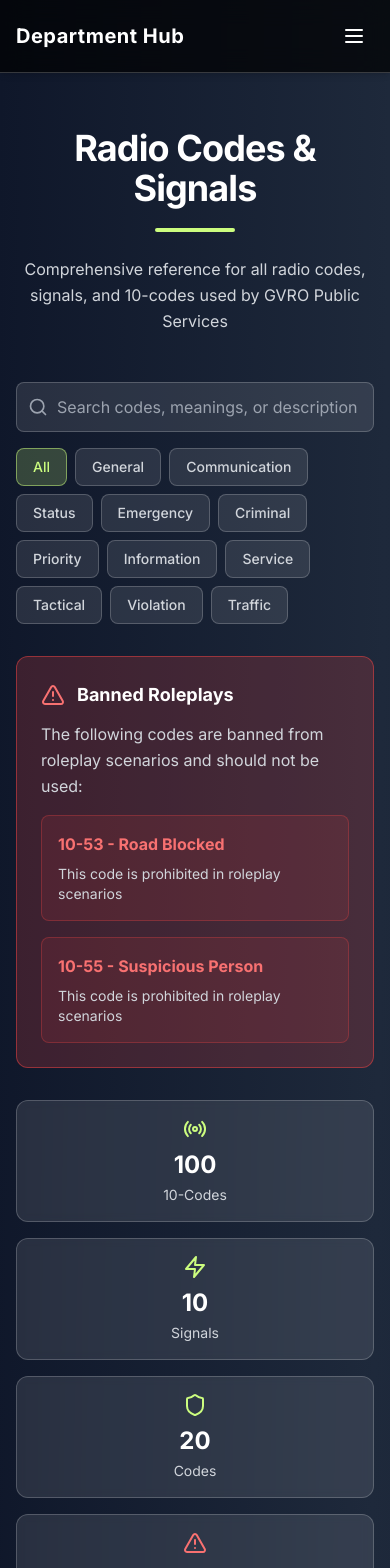
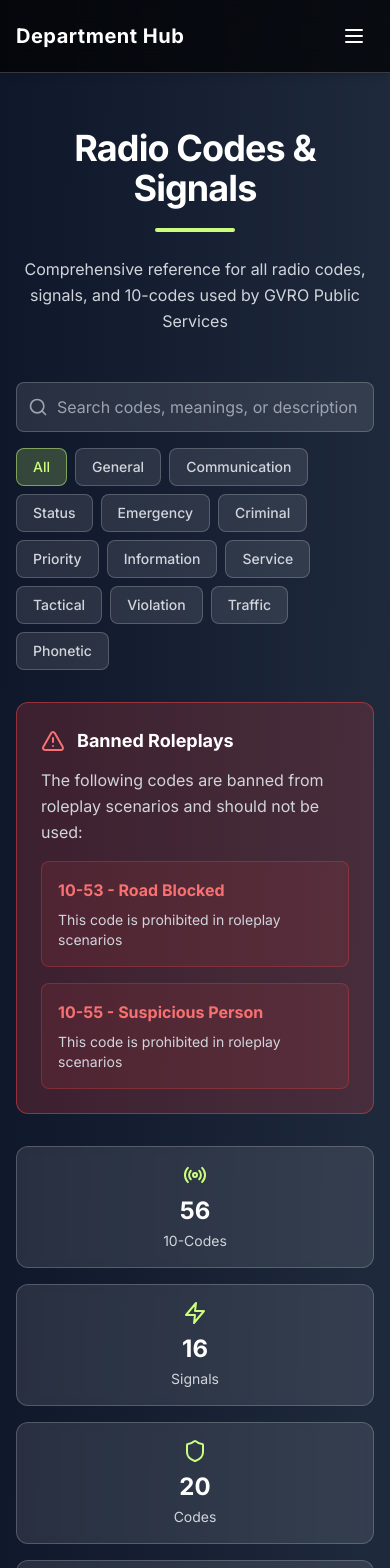
Before and after one commit to briancodm123/GVRO-P-S-Website, a Next.js app: page /radio-codes in a window 390 px wide. Shown: the top 1568 px of the page. Built offline with nearby package versions, Linux system fonts and the light colour scheme.

Commit message:
Update radio codes to match reference - add NATO phonetic alphabet, update 10-codes and signals to exact specifications, maintain banned roleplays (10-53, 10-55)

```diff
--- a/app/radio-codes/page.tsx
+++ b/app/radio-codes/page.tsx
@@ -9,119 +9,81 @@ export default function RadioCodesPage() {
   const [copiedCode, setCopiedCode] = useState<string | null>(null)
 
   const tenCodes = [
-    { code: '10-0', meaning: 'Use Caution', category: 'General', description: 'Exercise caution in current situation' },
-    { code: '10-1', meaning: 'Unable to Copy', category: 'Communication', description: 'Unable to receive or understand transmission' },
-    { code: '10-2', meaning: 'Signal Good', category: 'Communication', description: 'Signal strength is good' },
+    { code: '10-1', meaning: 'Frequency Change', category: 'Communication', description: 'Change radio frequency' },
     { code: '10-3', meaning: 'Stop Transmitting', category: 'Communication', description: 'Stop transmitting immediately' },
-    { code: '10-4', meaning: 'Acknowledged', category: 'Communication', description: 'Message received and understood' },
-    { code: '10-5', meaning: 'Relay', category: 'Communication', description: 'Relay message to another unit' },
+    { code: '10-4', meaning: 'Affirmative', category: 'Communication', description: 'Yes, understood, or OK' },
+    { code: '10-5', meaning: 'Meal Break', category: 'Status', description: 'Officer on meal break' },
     { code: '10-6', meaning: 'Busy', category: 'Status', description: 'Unit is busy, stand by' },
     { code: '10-7', meaning: 'Out of Service', category: 'Status', description: 'Unit is out of service' },
     { code: '10-8', meaning: 'In Service', category: 'Status', description: 'Unit is in service and available' },
     { code: '10-9', meaning: 'Repeat', category: 'Communication', description: 'Repeat last transmission' },
-    { code: '10-10', meaning: 'Fight in Progress', category: 'Emergency', description: 'Physical altercation occurring' },
-    { code: '10-11', meaning: 'Dog Case', category: 'General', description: 'Animal-related incident' },
-    { code: '10-12', meaning: 'Stand By', category: 'Status', description: 'Stand by for further instructions' },
-    { code: '10-13', meaning: 'Weather/Road Report', category: 'Information', description: 'Request weather or road conditions' },
-    { code: '10-14', meaning: 'Prowler Report', category: 'Criminal', description: 'Suspicious person on property' },
-    { code: '10-15', meaning: 'Civil Disturbance', category: 'Emergency', description: 'Large group causing disturbance' },
-    { code: '10-16', meaning: 'Domestic Problem', category: 'Emergency', description: 'Domestic violence or dispute' },
-    { code: '10-17', meaning: 'Meet Complainant', category: 'General', description: 'Meet with person filing complaint' },
-    { code: '10-18', meaning: 'Quickly', category: 'Priority', description: 'Respond with urgency' },
-    { code: '10-19', meaning: 'Return to Station', category: 'Status', description: 'Return to headquarters' },
+    { code: '10-10', meaning: 'Scene Ongoing', category: 'Status', description: 'Scene is still active' },
+    { code: '10-11', meaning: 'Traffic Stop', category: 'Traffic', description: 'Conducting traffic stop' },
+    { code: '10-12', meaning: 'Escort in Progress', category: 'Service', description: 'Providing escort service' },
+    { code: '10-13', meaning: 'Disregard', category: 'Communication', description: 'Cancel previous message' },
+    { code: '10-14', meaning: 'Welfare Check', category: 'Service', description: 'Check on person\'s welfare' },
+    { code: '10-15', meaning: 'Meet at Location', category: 'General', description: 'Meet at specified location' },
+    { code: '10-16', meaning: 'Estimated Time of Arrival', category: 'Information', description: 'What is your ETA?' },
+    { code: '10-17', meaning: 'Suspect Armed', category: 'Emergency', description: 'Subject is armed' },
     { code: '10-20', meaning: 'Location', category: 'Information', description: 'What is your location?' },
-    { code: '10-21', meaning: 'Call by Phone', category: 'Communication', description: 'Contact by telephone' },
     { code: '10-22', meaning: 'Disregard', category: 'Communication', description: 'Cancel previous message' },
-    { code: '10-23', meaning: 'Arrived at Scene', category: 'Status', description: 'Unit has arrived at location' },
-    { code: '10-24', meaning: 'Assignment Complete', category: 'Status', description: 'Task has been completed' },
-    { code: '10-25', meaning: 'Report to Meet', category: 'General', description: 'Report to meet with someone' },
-    { code: '10-26', meaning: 'Detaining Subject', category: 'Criminal', description: 'Subject is being detained' },
-    { code: '10-27', meaning: 'Drivers License Info', category: 'Information', description: 'Request driver license information' },
-    { code: '10-28', meaning: 'Vehicle Registration', category: 'Information', description: 'Request vehicle registration info' },
-    { code: '10-29', meaning: 'Check for Wanted', category: 'Criminal', description: 'Check if subject is wanted' },
-    { code: '10-30', meaning: 'Unnecessary Use of Radio', category: 'Violation', description: 'Improper radio usage' },
-    { code: '10-31', meaning: 'Crime in Progress', category: 'Criminal', description: 'Criminal activity occurring now' },
-    { code: '10-32', meaning: 'Person with Gun', category: 'Emergency', description: 'Subject armed with firearm' },
-    { code: '10-33', meaning: 'Emergency Traffic Only', category: 'Emergency', description: 'All units clear radio for emergency' },
-    { code: '10-34', meaning: 'Riot', category: 'Emergency', description: 'Large-scale civil disturbance' },
-    { code: '10-35', meaning: 'Major Crime Alert', category: 'Criminal', description: 'Serious criminal activity reported' },
-    { code: '10-36', meaning: 'Correct Time', category: 'Information', description: 'What is the correct time?' },
-    { code: '10-37', meaning: 'Suspicious Vehicle', category: 'Criminal', description: 'Vehicle behaving suspiciously' },
-    { code: '10-38', meaning: 'Stopping Suspicious Vehicle', category: 'Criminal', description: 'Stopping vehicle for investigation' },
-    { code: '10-39', meaning: 'Urgent', category: 'Priority', description: 'Urgent response required' },
-    { code: '10-40', meaning: 'Silent Run', category: 'Tactical', description: 'No lights or sirens' },
+    { code: '10-23', meaning: 'Arrived on Scene', category: 'Status', description: 'Unit has arrived at location' },
+    { code: '10-24', meaning: 'Not in Use', category: 'Status', description: 'Code not currently used' },
+    { code: '10-25', meaning: 'Domestic Dispute', category: 'Emergency', description: 'Domestic violence or dispute' },
+    { code: '10-26', meaning: 'Estimated Time of Arrival', category: 'Information', description: 'What is your ETA?' },
+    { code: '10-27', meaning: 'Drivers License Check', category: 'Information', description: 'Request driver license information' },
+    { code: '10-28', meaning: 'Vehicle License Plate', category: 'Information', description: 'Request vehicle registration info' },
+    { code: '10-29', meaning: 'NCIC Warrant Check', category: 'Criminal', description: 'Check if subject is wanted' },
+    { code: '10-30', meaning: 'Requesting Service (FD/EMS/DOT)', category: 'Service', description: 'Request fire, EMS, or DOT assistance' },
+    { code: '10-31', meaning: 'Not Wanted, No Warrants', category: 'Criminal', description: 'Subject is clear' },
+    { code: '10-32', meaning: 'Request Backup', category: 'Emergency', description: 'Need additional units' },
     { code: '10-41', meaning: 'Beginning Tour of Duty', category: 'Status', description: 'Starting shift' },
     { code: '10-42', meaning: 'Ending Tour of Duty', category: 'Status', description: 'Ending shift' },
-    { code: '10-43', meaning: 'Information', category: 'General', description: 'Request information' },
-    { code: '10-44', meaning: 'Permission to Leave', category: 'Status', description: 'Request permission to leave area' },
-    { code: '10-45', meaning: 'Animal Carcass', category: 'General', description: 'Dead animal on roadway' },
-    { code: '10-46', meaning: 'Assist Motorist', category: 'Service', description: 'Help stranded motorist' },
-    { code: '10-47', meaning: 'Emergency Road Repair', category: 'Service', description: 'Road needs immediate repair' },
-    { code: '10-48', meaning: 'Traffic Standard Repair', category: 'Service', description: 'Traffic signal needs repair' },
-    { code: '10-49', meaning: 'Traffic Light Out', category: 'Service', description: 'Traffic signal not working' },
-    { code: '10-50', meaning: 'Accident', category: 'Emergency', description: 'Traffic accident' },
-    { code: '10-51', meaning: 'Wrecker Needed', category: 'Service', description: 'Tow truck required' },
-    { code: '10-52', meaning: 'Ambulance Needed', category: 'Emergency', description: 'Medical assistance required' },
-    { code: '10-53', meaning: 'Road Blocked', category: 'Emergency', description: 'Roadway is blocked', banned: true },
-    { code: '10-54', meaning: 'Livestock on Highway', category: 'General', description: 'Animals on roadway' },
-    { code: '10-55', meaning: 'Suspicious Person', category: 'Criminal', description: 'Person acting suspiciously', banned: true },
-    { code: '10-56', meaning: 'Intoxicated Driver', category: 'Criminal', description: 'Driver under influence' },
-    { code: '10-57', meaning: 'Hit and Run', category: 'Criminal', description: 'Vehicle fled accident scene' },
-    { code: '10-58', meaning: 'Direct Traffic', category: 'Service', description: 'Direct traffic flow' },
-    { code: '10-59', meaning: 'Escort', category: 'Service', description: 'Provide escort service' },
-    { code: '10-60', meaning: 'Squad in Vicinity', category: 'Status', description: 'Other unit nearby' },
-    { code: '10-61', meaning: 'Personnel in Area', category: 'Status', description: 'Officers in the area' },
-    { code: '10-62', meaning: 'Reply to Message', category: 'Communication', description: 'Respond to previous message' },
-    { code: '10-63', meaning: 'Prepare to Copy', category: 'Communication', description: 'Ready to receive message' },
-    { code: '10-64', meaning: 'Message for Local Delivery', category: 'Communication', description: 'Message for local area only' },
-    { code: '10-65', meaning: 'Net Message Assignment', category: 'Communication', description: 'Message for network' },
-    { code: '10-66', meaning: 'Message Cancelled', category: 'Communication', description: 'Cancel previous message' },
-    { code: '10-67', meaning: 'Clear for Next Message', category: 'Communication', description: 'Ready for next transmission' },
-    { code: '10-68', meaning: 'Dispatch Message', category: 'Communication', description: 'Message from dispatch' },
-    { code: '10-69', meaning: 'Message Received', category: 'Communication', description: 'Message acknowledged' },
-    { code: '10-70', meaning: 'Fire', category: 'Emergency', description: 'Fire reported' },
-    { code: '10-71', meaning: 'Advise Nature of Fire', category: 'Emergency', description: 'What type of fire?' },
-    { code: '10-72', meaning: 'Report Progress on Fire', category: 'Emergency', description: 'Update on fire situation' },
-    { code: '10-73', meaning: 'Smoke Report', category: 'Emergency', description: 'Smoke visible' },
-    { code: '10-74', meaning: 'Negative', category: 'Communication', description: 'No or negative response' },
-    { code: '10-75', meaning: 'In Contact With', category: 'Status', description: 'Currently in contact with subject' },
-    { code: '10-76', meaning: 'En Route', category: 'Status', description: 'On the way to location' },
-    { code: '10-77', meaning: 'ETA', category: 'Information', description: 'Estimated time of arrival' },
-    { code: '10-78', meaning: 'Need Assistance', category: 'Emergency', description: 'Request backup or help' },
-    { code: '10-79', meaning: 'Notify Coroner', category: 'Emergency', description: 'Death reported' },
-    { code: '10-80', meaning: 'Chase in Progress', category: 'Criminal', description: 'Vehicle pursuit active' },
-    { code: '10-81', meaning: 'Breathalyzer', category: 'Criminal', description: 'Request breath test' },
-    { code: '10-82', meaning: 'Reserve Room', category: 'General', description: 'Reserve hotel room' },
-    { code: '10-83', meaning: 'Work School Crossing', category: 'Service', description: 'Traffic control at school' },
-    { code: '10-84', meaning: 'If Meeting Advise ETA', category: 'Communication', description: 'Provide arrival time if meeting' },
-    { code: '10-85', meaning: 'Delayed Due to', category: 'Status', description: 'Delayed for specified reason' },
-    { code: '10-86', meaning: 'Officer on Duty', category: 'Status', description: 'Officer is on duty' },
-    { code: '10-87', meaning: 'Pick Up', category: 'General', description: 'Pick up item or person' },
-    { code: '10-88', meaning: 'Present Telephone Number', category: 'Communication', description: 'Provide phone number' },
-    { code: '10-89', meaning: 'Bomb Threat', category: 'Emergency', description: 'Bomb threat reported' },
+    { code: '10-43', meaning: 'Status', category: 'Information', description: 'What is your status?' },
+    { code: '10-49', meaning: 'Homicide', category: 'Emergency', description: 'Murder reported' },
+    { code: '10-50', meaning: 'Motor Vehicle Accident', category: 'Emergency', description: 'Traffic accident' },
+    { code: '10-51', meaning: 'Request DOT', category: 'Service', description: 'Request Department of Transportation' },
+    { code: '10-52', meaning: 'Vehicle License Plate', category: 'Information', description: 'Request vehicle registration info' },
+    { code: '10-53', meaning: 'Request FD', category: 'Service', description: 'Request Fire Department', banned: true },
+    { code: '10-55', meaning: 'Intoxicated Driver', category: 'Criminal', description: 'Driver under influence', banned: true },
+    { code: '10-56', meaning: 'Intoxicated Pedestrian', category: 'Criminal', description: 'Pedestrian under influence' },
+    { code: '10-60', meaning: 'Assault by Animal', category: 'Emergency', description: 'Animal attack reported' },
+    { code: '10-61', meaning: 'Vehicle Theft', category: 'Criminal', description: 'Stolen vehicle reported' },
+    { code: '10-62', meaning: 'Kidnapping', category: 'Emergency', description: 'Abduction reported' },
+    { code: '10-64', meaning: 'Sexual Assault', category: 'Emergency', description: 'Sexual assault reported' },
+    { code: '10-65', meaning: 'Armed Robbery', category: 'Emergency', description: 'Robbery with weapon' },
+    { code: '10-66', meaning: 'Reckless Driving', category: 'Traffic', description: 'Dangerous driving behavior' },
+    { code: '10-67', meaning: 'Fire', category: 'Emergency', description: 'Fire reported' },
+    { code: '10-68', meaning: 'Not in Use', category: 'Status', description: 'Code not currently used' },
+    { code: '10-70', meaning: 'Foot Pursuit', category: 'Criminal', description: 'Chase on foot' },
+    { code: '10-71', meaning: 'Supervisor Needed', category: 'Emergency', description: 'Request supervisor' },
+    { code: '10-73', meaning: 'Advise Status', category: 'Communication', description: 'Provide current status' },
+    { code: '10-81', meaning: 'Active Supervisor', category: 'Status', description: 'Supervisor is active' },
     { code: '10-90', meaning: 'Bank Alarm', category: 'Emergency', description: 'Bank alarm activated' },
-    { code: '10-91', meaning: 'Pick Up Prisoner', category: 'Criminal', description: 'Transport prisoner' },
-    { code: '10-92', meaning: 'Improperly Parked Vehicle', category: 'Traffic', description: 'Vehicle parked illegally' },
-    { code: '10-93', meaning: 'Blockade', category: 'Tactical', description: 'Establish roadblock' },
-    { code: '10-94', meaning: 'Drag Racing', category: 'Criminal', description: 'Illegal street racing' },
-    { code: '10-95', meaning: 'Prisoner in Custody', category: 'Criminal', description: 'Subject arrested' },
-    { code: '10-96', meaning: 'Mental Subject', category: 'Emergency', description: 'Person with mental health issues' },
-    { code: '10-97', meaning: 'Check Point', category: 'Tactical', description: 'Establish checkpoint' },
-    { code: '10-98', meaning: 'Prison Break', category: 'Emergency', description: 'Escape from custody' },
-    { code: '10-99', meaning: 'Wanted/Stolen', category: 'Criminal', description: 'Wanted person or stolen property' }
+    { code: '10-93', meaning: 'Warning', category: 'General', description: 'Issue warning' },
+    { code: '10-97', meaning: 'En Route', category: 'Status', description: 'On the way to location' },
+    { code: '10-99', meaning: 'Officer In Distress', category: 'Emergency', description: 'Officer needs immediate help' },
+    { code: '11-99', meaning: 'Officer Down', category: 'Emergency', description: 'Officer injured or killed' },
+    { code: '11-44', meaning: 'Person Deceased', category: 'Emergency', description: 'Death reported' }
   ]
 
   const signals = [
-    { code: 'Signal 1', meaning: 'Officer Down', category: 'Emergency', description: 'Officer injured or killed' },
-    { code: 'Signal 2', meaning: 'Officer Needs Help', category: 'Emergency', description: 'Officer requires immediate assistance' },
-    { code: 'Signal 3', meaning: 'Officer in Pursuit', category: 'Criminal', description: 'Officer engaged in vehicle chase' },
-    { code: 'Signal 4', meaning: 'Officer at Station', category: 'Status', description: 'Officer at headquarters' },
-    { code: 'Signal 5', meaning: 'Officer on Patrol', category: 'Status', description: 'Officer conducting patrol' },
-    { code: 'Signal 6', meaning: 'Officer Out of Service', category: 'Status', description: 'Officer not available' },
-    { code: 'Signal 7', meaning: 'Officer in Service', category: 'Status', description: 'Officer available for calls' },
-    { code: 'Signal 8', meaning: 'Officer on Break', category: 'Status', description: 'Officer on meal break' },
-    { code: 'Signal 9', meaning: 'Officer at Scene', category: 'Status', description: 'Officer arrived at incident' },
-    { code: 'Signal 10', meaning: 'Officer En Route', category: 'Status', description: 'Officer responding to call' }
+    { code: 'Signal 1', meaning: 'Officer Need Help', category: 'Emergency', description: 'Officer requires immediate assistance' },
+    { code: 'Signal 2', meaning: 'Intoxicated Person', category: 'Criminal', description: 'Person under influence' },
+    { code: 'Signal 3', meaning: 'Hit and Run Accident', category: 'Criminal', description: 'Vehicle fled accident scene' },
+    { code: 'Signal 4', meaning: 'Auto Accident', category: 'Emergency', description: 'Motor vehicle accident' },
+    { code: 'Signal 5', meaning: 'Murder / Homicide', category: 'Emergency', description: 'Homicide reported' },
+    { code: 'Signal 6', meaning: 'Burglary', category: 'Criminal', description: 'Breaking and entering' },
+    { code: 'Signal 7', meaning: 'Armed Robbery', category: 'Emergency', description: 'Robbery with weapon' },
+    { code: 'Signal 8', meaning: 'Domestic Disturbance', category: 'Emergency', description: 'Domestic violence or dispute' },
+    { code: 'Signal 9', meaning: 'Stolen Vehicle', category: 'Criminal', description: 'Vehicle theft reported' },
+    { code: 'Signal 10', meaning: 'Fight In Progress', category: 'Emergency', description: 'Physical altercation occurring' },
+    { code: 'Signal 13', meaning: 'Suspicious Person / Vehicle (Specify)', category: 'Criminal', description: 'Suspicious activity reported' },
+    { code: 'Signal 15', meaning: 'Narcotics Complaint', category: 'Criminal', description: 'Drug-related incident' },
+    { code: 'Signal 20', meaning: 'Mentally Disturbed Person', category: 'Emergency', description: 'Person with mental health issues' },
+    { code: 'Signal 25', meaning: 'Fire', category: 'Emergency', description: 'Fire reported' },
+    { code: 'Signal 30', meaning: 'Shots Fired', category: 'Emergency', description: 'Gunshots reported' },
+    { code: 'Signal 32', meaning: 'Person with a Gun', category: 'Emergency', description: 'Subject armed with firearm' }
   ]
 
   const codes = [
@@ -147,13 +109,49 @@ export default function RadioCodesPage() {
     { code: 'Code 20', meaning: 'Location', category: 'Information', description: 'What is your location?' }
   ]
 
+  const phoneticAlphabet = [
+    { letter: 'A', phonetic: 'Alpha' },
+    { letter: 'B', phonetic: 'Bravo' },
+    { letter: 'C', phonetic: 'Charlie' },
+    { letter: 'D', phonetic: 'Delta' },
+    { letter: 'E', phonetic: 'Echo' },
+    { letter: 'F', phonetic: 'Foxtrot' },
+    { letter: 'G', phonetic: 'Golf' },
+    { letter: 'H', phonetic: 'Hotel' },
+    { letter: 'I', phonetic: 'India' },
+    { letter: 'J', phonetic: 'Juliet' },
+    { letter: 'K', phonetic: 'Kilo' },
+    { letter: 'L', phonetic: 'Lima' },
+    { letter: 'M', phonetic: 'Mike' },
+    { letter: 'N', phonetic: 'November' },
+    { letter: 'O', phonetic: 'Oscar' },
+    { letter: 'P', phonetic: 'Papa' },
+    { letter: 'Q', phonetic: 'Quebec' },
+    { letter: 'R', phonetic: 'Romeo' },
+    { letter: 'S', phonetic: 'Sierra' },
+    { letter: 'T', phonetic: 'Tango' },
+    { letter: 'U', phonetic: 'Uniform' },
+    { letter: 'V', phonetic: 'Victor' },
+    { letter: 'W', phonetic: 'Whisky' },
+    { letter: 'X', phonetic: 'X-ray' },
+    { letter: 'Y', phonetic: 'Yankee' },
+    { letter: 'Z', phonetic: 'Zulu' }
+  ]
+
   const allCodes = [
     ...tenCodes.map(code => ({ ...code, type: '10-Code' })),
     ...signals.map(signal => ({ ...signal, type: 'Signal' })),
-    ...codes.map(code => ({ ...code, type: 'Code' }))
+    ...codes.map(code => ({ ...code, type: 'Code' })),
+    ...phoneticAlphabet.map(letter => ({
+      code: letter.letter,
+      meaning: letter.phonetic,
+      category: 'Phonetic',
+      description: `NATO phonetic alphabet for letter ${letter.letter}`,
+      type: 'Phonetic'
+    }))
   ]
 
-  const categories = ['All', 'General', 'Communication', 'Status', 'Emergency', 'Criminal', 'Priority', 'Information', 'Service', 'Tactical', 'Violation', 'Traffic']
+  const categories = ['All', 'General', 'Communication', 'Status', 'Emergency', 'Criminal', 'Priority', 'Information', 'Service', 'Tactical', 'Violation', 'Traffic', 'Phonetic']
 
   const filteredCodes = allCodes.filter(item => {
     const matchesSearch = item.code.toLowerCase().includes(searchTerm.toLowerCase()) ||
@@ -186,6 +184,7 @@ export default function RadioCodesPage() {
       case 'Tactical': return 'bg-indigo-500/20 text-indigo-400 border-indigo-500/30'
       case 'Violation': return 'bg-pink-500/20 text-pink-400 border-pink-500/30'
       case 'Traffic': return 'bg-amber-500/20 text-amber-400 border-amber-500/30'
+      case 'Phonetic': return 'bg-teal-500/20 text-teal-400 border-teal-500/30'
       default: return 'bg-gray-500/20 text-gray-400 border-gray-500/30'
     }
   }
@@ -195,6 +194,7 @@ export default function RadioCodesPage() {
       case '10-Code': return Radio
       case 'Signal': return Zap
       case 'Code': return Shield
+      case 'Phonetic': return Phone
       default: return Radio
     }
   }
@@ -265,7 +265,7 @@ export default function RadioCodesPage() {
         </div>
 
         {/* Quick Stats */}
-        <div className="grid grid-cols-1 md:grid-cols-4 gap-4 mb-8">
+        <div className="grid grid-cols-1 md:grid-cols-5 gap-4 mb-8">
           <div className="bg-white/10 backdrop-blur-sm rounded-xl p-4 border border-white/20 text-center">
             <Radio className="w-6 h-6 text-[#ccfd7f] mx-auto mb-2" />
             <h3 className="text-2xl font-bold text-white mb-1">{tenCodes.length}</h3>
@@ -280,6 +280,11 @@ export default function RadioCodesPage() {
             <Shield className="w-6 h-6 text-[#ccfd7f] mx-auto mb-2" />
             <h3 className="text-2xl font-bold text-white mb-1">{codes.length}</h3>
             <p className="text-gray-300 text-sm">Codes</p>
+          </div>
+          <div className="bg-white/10 backdrop-blur-sm rounded-xl p-4 border border-white/20 text-center">
+            <Phone className="w-6 h-6 text-[#ccfd7f] mx-auto mb-2" />
+            <h3 className="text-2xl font-bold text-white mb-1">{phoneticAlphabet.length}</h3>
+            <p className="text-gray-300 text-sm">Phonetic</p>
           </div>
           <div className="bg-white/10 backdrop-blur-sm rounded-xl p-4 border border-white/20 text-center">
             <AlertTriangle className="w-6 h-6 text-red-400 mx-auto mb-2" />
```
